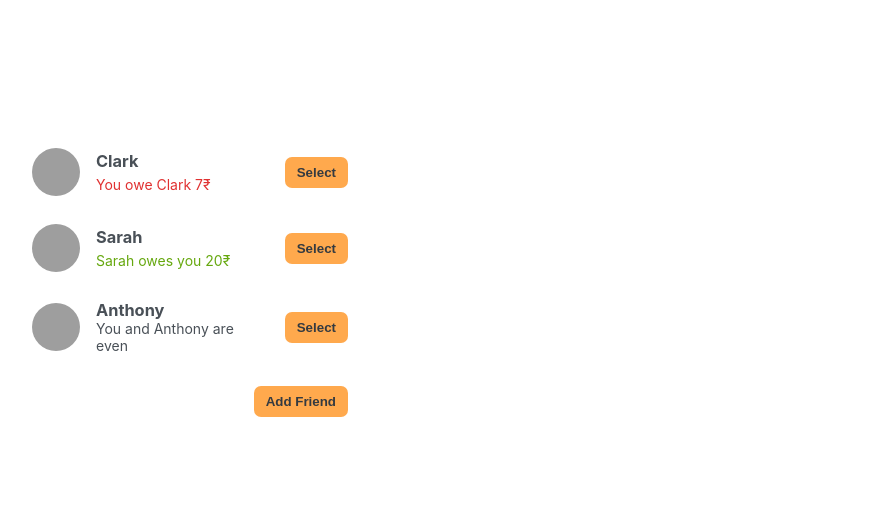
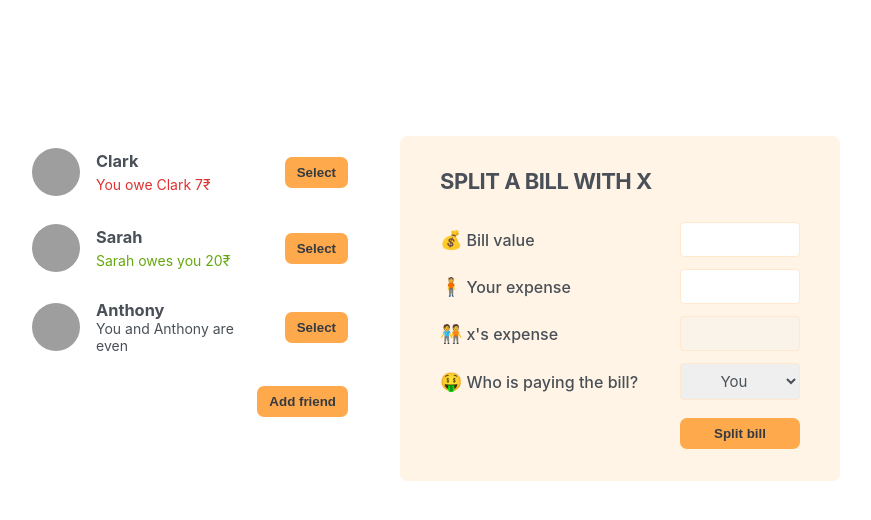
Before and after one commit to P666R/Split-N-Eat-React, a React (Create React App) app: page / in a window 1280 px wide. Shown: the top 520 px of the page, without its empty margins (210-1081 px from the left). Built offline with nearby package versions, Linux system fonts and the light colour scheme; grey boxes are pictures that could not be loaded; the HTML template or start-up script is replaced by a standard one.

Commit message:
feat-main: created 2 forms

```diff
--- a/src/App.tsx
+++ b/src/App.tsx
@@ -1,3 +1,5 @@
+import React, { useState } from 'react';
+
 interface Friends {
   id: number;
   name: string;
@@ -26,30 +28,42 @@ const initialFriends: Friends[] = [
   },
 ];
 
-function App(): JSX.Element {
+export default function App(): React.JSX.Element {
+  const [isOpen, setIsOpen] = useState<boolean>(false);
+
   return (
     <div className="app">
       <div className="sidebar">
         <FriendsList />
+        {isOpen && <FormAddFriend />}
+        <Button onIsOpen={setIsOpen}>Add friend</Button>
       </div>
+      <FormSplitBill />
     </div>
   );
 }
 
-function FriendsList(): JSX.Element {
+// !FriendsList component
+function FriendsList(): React.JSX.Element {
+  const friends: Friends[] = initialFriends;
+
   return (
-    <>
-      <ul>
-        {initialFriends.map((friend) => {
-          return <Friend key={friend.id} {...friend} />;
-        })}
-      </ul>
-      <button className="button">Add Friend</button>
-    </>
+    <ul>
+      {friends.map((friend) => {
+        return <Friend key={friend.id} {...friend} />;
+      })}
+    </ul>
   );
 }
 
-function Friend({ id, name, image, balance }: Friends): JSX.Element {
+type FriendProps = {
+  name: string;
+  image: string;
+  balance: number;
+};
+
+// !Friend component
+function Friend({ name, image, balance }: FriendProps): React.JSX.Element {
   return (
     <li>
       <img src={image} alt={name} />
@@ -69,9 +83,62 @@ function Friend({ id, name, image, balance }: Friends): JSX.Element {
 
       {balance === 0 && <p>You and {name} are even</p>}
 
-      <button className="button">Select</button>
+      <Button>Select</Button>
     </li>
   );
 }
 
-export default App;
+// !FormAddFriend component
+function FormAddFriend(): React.JSX.Element {
+  return (
+    <form className="form-add-friend">
+      <label>🤗Friend</label>
+      <input type="text" />
+
+      <label>📷Image URL</label>
+      <input type="text" />
+
+      <Button>Add</Button>
+    </form>
+  );
+}
+
+// !FormSplitBill component
+function FormSplitBill(): React.JSX.Element {
+  return (
+    <form className="form-split-bill">
+      <h2>Split a bill with x</h2>
+
+      <label>💰Bill value</label>
+      <input type="number" />
+
+      <label>🧍Your expense</label>
+      <input type="number" />
+
+      <label>🧑‍🤝‍🧑x's expense</label>
+      <input type="number" disabled />
+
+      <label>🤑Who is paying the bill?</label>
+      <select>
+        <option value="user">You</option>
+        <option value="friend">x</option>
+      </select>
+
+      <Button>Split bill</Button>
+    </form>
+  );
+}
+
+type ButtonProps = {
+  children: React.ReactNode;
+  onIsOpen?: React.Dispatch<React.SetStateAction<boolean>>;
+};
+
+// !Button component
+function Button({ children, onIsOpen }: ButtonProps): React.JSX.Element {
+  return (
+    <button className="button" onClick={() => onIsOpen((prev) => !prev)}>
+      {children}
+    </button>
+  );
+}
```
